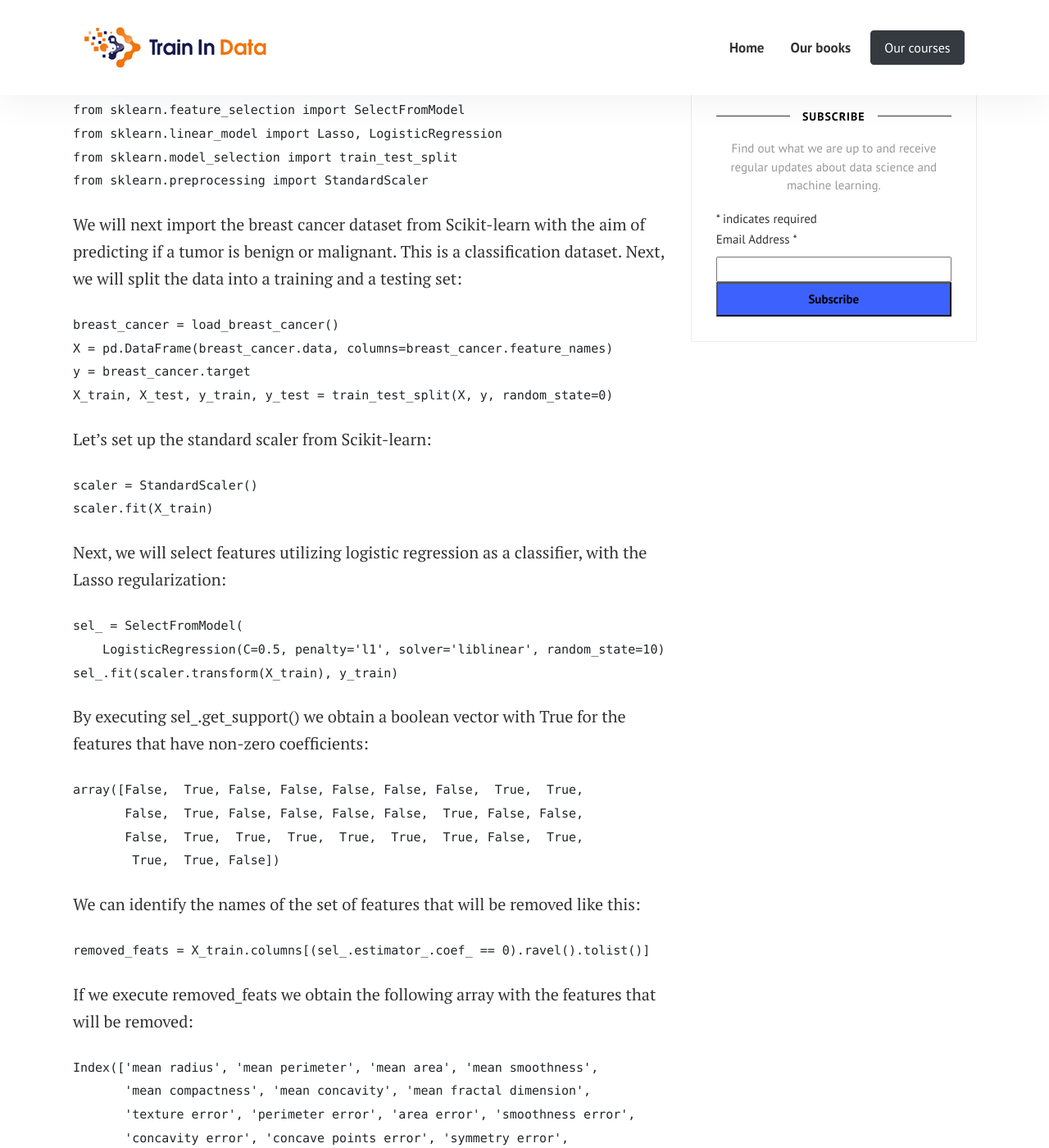
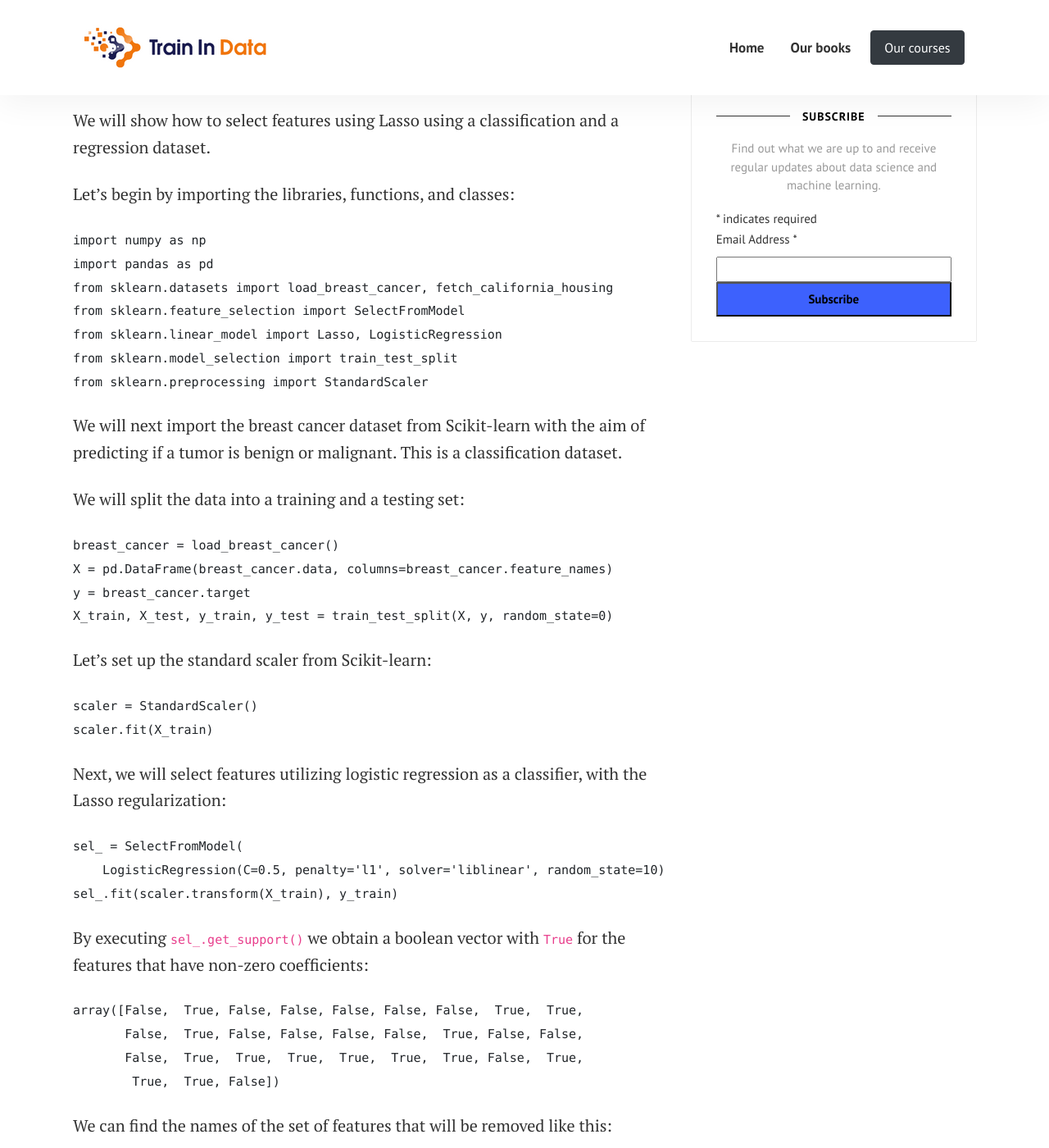
Before and after one commit to solegalli/trainindatablog, a Jekyll site: the page built from _posts/2022-08-16-lasso-feature-selection-with-python.md, in a window 1280 px wide and 1400 px high, scrolled down 4783 px. Shown: the whole window at 82% size. Built offline with Jekyll 4.4.1, drawn with Linux system fonts in a browser that asks for light colours; comment, search, counter and statistics services are not loaded; some of the changed text lies outside the part shown.

Commit message:
update blogs on lasso and feature selection with sklearn and python (#4)
* update lasso blog

* update feature selection python blog

````diff
--- a/_posts/2022-08-16-lasso-feature-selection-with-python.md
+++ b/_posts/2022-08-16-lasso-feature-selection-with-python.md
@@ -110,8 +118,9 @@
 ```
 
 We will next import the breast cancer dataset from Scikit-learn with the aim of predicting
-if a tumor is benign or malignant. This is a classification dataset. Next, we will split
-the data into a training and a testing set:
+if a tumor is benign or malignant. This is a classification dataset.
+
+We will split the data into a training and a testing set:
 
 ```
 breast_cancer = load_breast_cancer()
@@ -127,7 +136,8 @@
 scaler.fit(X_train)
 ```
 
-Next, we will select features utilizing logistic regression as a classifier, with the Lasso regularization:
+Next, we will select features utilizing logistic regression as a classifier, with the
+Lasso regularization:
 
 ```
 sel_ = SelectFromModel(
@@ -135,7 +145,8 @@
 sel_.fit(scaler.transform(X_train), y_train)
 ```
 
-By executing sel_.get_support() we obtain a boolean vector with True for the features that have non-zero coefficients:
+By executing `sel_.get_support()` we obtain a boolean vector with `True` for the features
+that have non-zero coefficients:
 
 ```
 array([False,  True, False, False, False, False, False,  True,  True,
@@ -144,13 +155,13 @@
         True,  True, False])
 ```
 
-We can identify the names of the set of features that will be removed like this:
+We can find the names of the set of features that will be removed like this:
 
 ```
 removed_feats = X_train.columns[(sel_.estimator_.coef_ == 0).ravel().tolist()]
 ```
 
-If we execute removed_feats we obtain the following array with the features that will be removed:
+If we execute `removed_feats` we obtain the following array with the features that will be removed:
 
 ```
 Index(['mean radius', 'mean perimeter', 'mean area', 'mean smoothness',
@@ -168,8 +179,8 @@
 X_test_selected = sel_.transform(scaler.transform(X_test))
 ```
 
-If we now execute X_train_selected.shape, X_test_selected.shape, we obtain the shapes of the
-reduced datasets: ((426, 14), (143, 14)).
+If we now execute `X_train_selected.shape, X_test_selected.shape`, we obtain the shapes of the
+reduced datasets: `((426, 14), (143, 14))`.
 
 Go ahead and change the value of the penalty (C) to see if the result changes. The best
 value of C, and thus, the best feature subset, can be determined with cross-validation.
@@ -196,13 +207,14 @@
 sel_.fit(scaler.transform(X_train), y_train)
 ```
 
-By executing sel_.get_support() we obtain a boolean vector with True for the features that will be selected:
+By executing `sel_.get_support()` we obtain a boolean vector with True for the features
+that will be selected:
 
 ```
 array([ True,  True,  True,  True,  True,  True,  True,  True])
 ```
 
-We can obtain the name of the selected features by executing sel_.get_feature_names_out().
+We can obtain the name of the selected features by executing `sel_.get_feature_names_out()`.
 
 We can reduce the datasets as follows:
 
@@ -221,9 +233,9 @@
 
 ## References
 
-- Tibshirani R, Regression Shrinkage and Selection via the Lasso, J. R. Statistics Society, 58: 267-288, 1996.
+- Tibshirani R, [Regression Shrinkage and Selection via the Lasso](https://rss.onlinelibrary.wiley.com/doi/10.1111/j.2517-6161.1996.tb02080.x), J. R. Statistics Society, 58: 267-288, 1996.
 
-- Hastie, Tibshirani, Wainwright, Statistical Learning with Sparsity, The Lasso and Generalizations, CRC Press, Taylor and Francis Group, 2015.
+- Hastie, Tibshirani, Wainwright, [Statistical Learning with Sparsity, The Lasso and Generalizations](https://www.routledge.com/Statistical-Learning-with-Sparsity-The-Lasso-and-Generalizations/Hastie-Tibshirani-Wainwright/p/book/9780367738334), CRC Press, Taylor and Francis Group, 2015.
 
 - For a mathematical demonstration of the Lasso property visit [this link](https://bit.ly/3zWBO8L)
 
````
Also changed, not shown: other parts of _posts/2022-08-16-lasso-feature-selection-with-python.md (+21 -13 lines), _posts/2022-09-11-feature-selection-machine-learning-with-python.md (+38 -5 lines).
